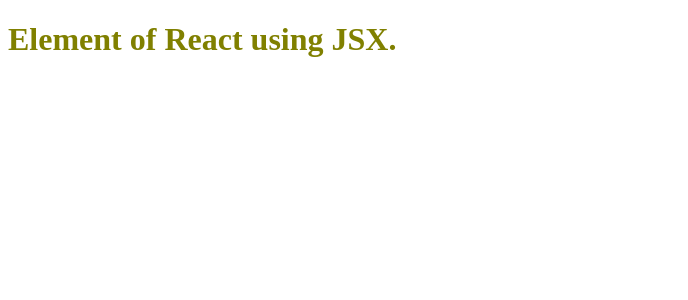
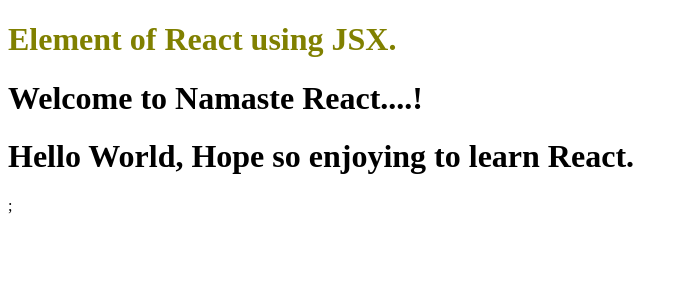
Before and after one commit to MuhammadManan/Namaste-React, a React (Vite) app: page / in a window 1280 px wide. Shown: the top 300 px of the page, without its empty margins (0-688 px from the left). Built offline with nearby package versions, Linux system fonts and the light colour scheme.

Commit message:
laying... functional Component Part03

```diff
--- a/App.js
+++ b/App.js
@@ -1,19 +1,28 @@
 import React from "react";
 import ReactDOM from "react-dom/client";
 
-const heading = React.createElement(
-  "h1",
-  {
-    id: "heading",
-    xyz: "abc",
-  },
-  "Hello World from the OP React!"
-);
-
-// create Element using JSX
-
+// React Element
 const jsxHeading = <h1 id="heading">Element of React using JSX.</h1>;
 
-console.log(jsxHeading);
+// React Component
+// - Class Based Component ( Old way )
+// - Functional Component  ( New way )
+
+// Functional Component : ( Normal JS function which return JSX code or reactElement)
+
+const JsxHeading = () => <h1>Welcome to Namaste React....!</h1>;
+
+// Component composition : Insert one component into another
+const HeadingComponent = () => {
+  return (
+    <div id="Container">
+      {jsxHeading}
+      <JsxHeading />
+      <h1>Hello World, Hope so enjoying to learn React.</h1>;
+    </div>
+  );
+};
+
+// console.log(HeadingComponent);
 const root = ReactDOM.createRoot(document.getElementById("root"));
-root.render(jsxHeading);
+root.render(<HeadingComponent />);
```
